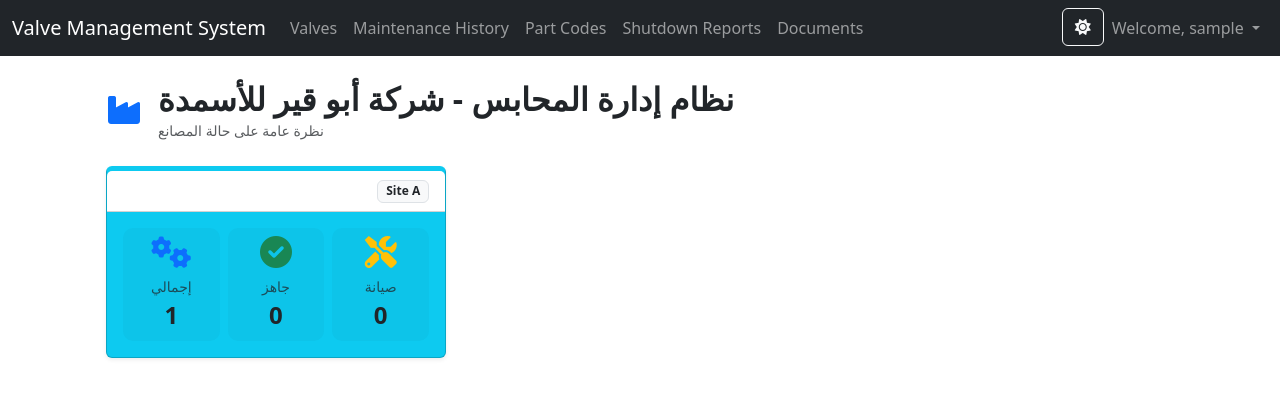
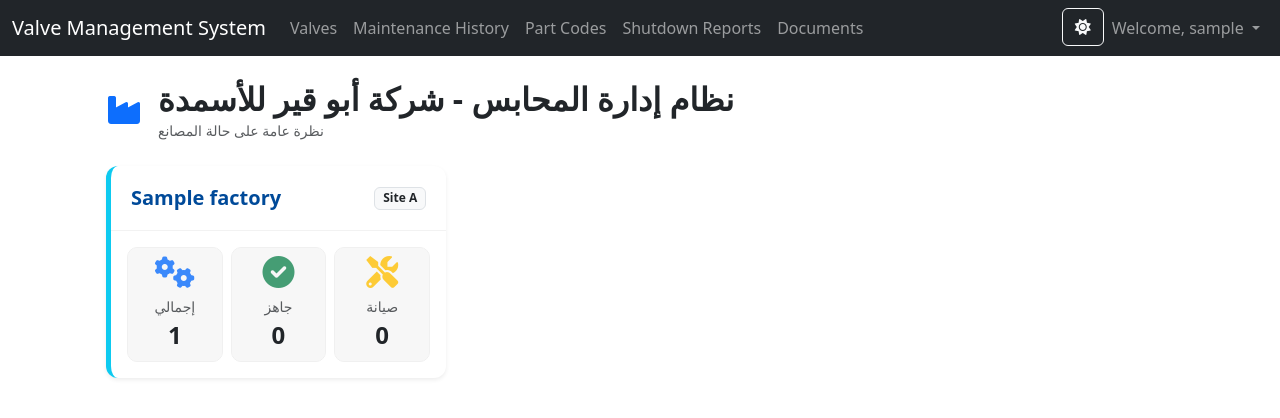
Before and after one commit to MrAlaa90/Valve_webapp, a Django app: page / in a window 1280 px wide. Shown: the top 418 px of the page. Run offline with Django 5.2, Linux system fonts and the light colour scheme; a user stored in the database is signed in; tables that the repository leaves empty hold one stand-in row (values such as "Sample post"); some libraries are stand-ins or nearby versions.

Commit message:
style: apply corporate Abu Qir styling for dashboard and tables

```diff
--- a/static/css/style.css
+++ b/static/css/style.css
@@ -1,41 +1,68 @@
-body .card.factory-card-danger {
-    background-color: #dc3545 !important;
-    color: white !important;
+/* الألوان المؤسسية المقترحة */
+:root {
+    --abuqir-blue: #004a99;
+    --abuqir-light-blue: #eef4fb;
+    --abuqir-gold: #ffc107;
+    --abuqir-dark: #1d1d1b;
 }
 
-body .card.factory-card-success {
-    background-color: #198754 !important;
-    color: white !important;
+/* تحسين بطاقات المصانع */
+body .card[class*="factory-card-"] {
+    border: none !important;
+    border-radius: 12px;
+    transition: transform 0.3s ease, box-shadow 0.3s ease;
+    overflow: hidden;
+    background-color: #fff !important; /* خلفية بيضاء للراحة البصرية */
+    color: var(--abuqir-dark) !important;
+    border-left: 5px solid #ccc !important; /* تمييز لوني جانبي فقط */
 }
 
-body .card.factory-card-primary {
-    background-color: #0d6efd !important;
-    color: white !important;
+body .card.factory-card-danger { border-left-color: #dc3545 !important; }
+body .card.factory-card-success { border-left-color: #198754 !important; }
+body .card.factory-card-primary { border-left-color: var(--abuqir-blue) !important; }
+body .card.factory-card-info { border-left-color: #0dcaf0 !important; }
+
+body .card[class*="factory-card-"]:hover {
+    transform: translateY(-5px);
+    box-shadow: 0 10px 20px rgba(0,0,0,0.12);
 }
 
-body .card.factory-card-info {
-    background-color: #0dcaf0 !important;
-    color: white !important;
+/* تحسين العناوين */
+.card-header {
+    background-color: transparent !important;
+    border-bottom: 1px solid rgba(0,0,0,0.05) !important;
+    padding: 1.25rem;
 }
 
-body .table .table-header-danger {
-    background-color: #dc3545 !important;
-    color: white !important;
+.card-header h3 {
+    color: var(--abuqir-blue);
+    font-weight: 700;
+    font-size: 1.25rem;
+    margin-bottom: 0;
 }
 
-body .table .table-header-success {
-    background-color: #198754 !important;
-    color: white !important;
+/* تحسين البطاقات الداخلية (الإحصائيات) */
+.stat-card {
+    border: 1px solid #f0f0f0;
+    border-radius: 8px;
+    transition: background-color 0.2s;
+    background-color: rgba(0,0,0,0.02);
 }
 
-body .table .table-header-primary {
-    background-color: #0d6efd !important;
-    color: white !important;
+.stat-card:hover {
+    background-color: var(--abuqir-light-blue) !important;
 }
 
-body .table .table-header-info {
-    background-color: #0dcaf0 !important;
+.stat-card i {
+    opacity: 0.8;
+}
+
+/* جداول البيانات */
+.table thead th {
+    background-color: var(--abuqir-blue) !important;
     color: white !important;
+    font-weight: 500;
+    border: none;
 }
 
 /* Styles for clickable table rows */
```
